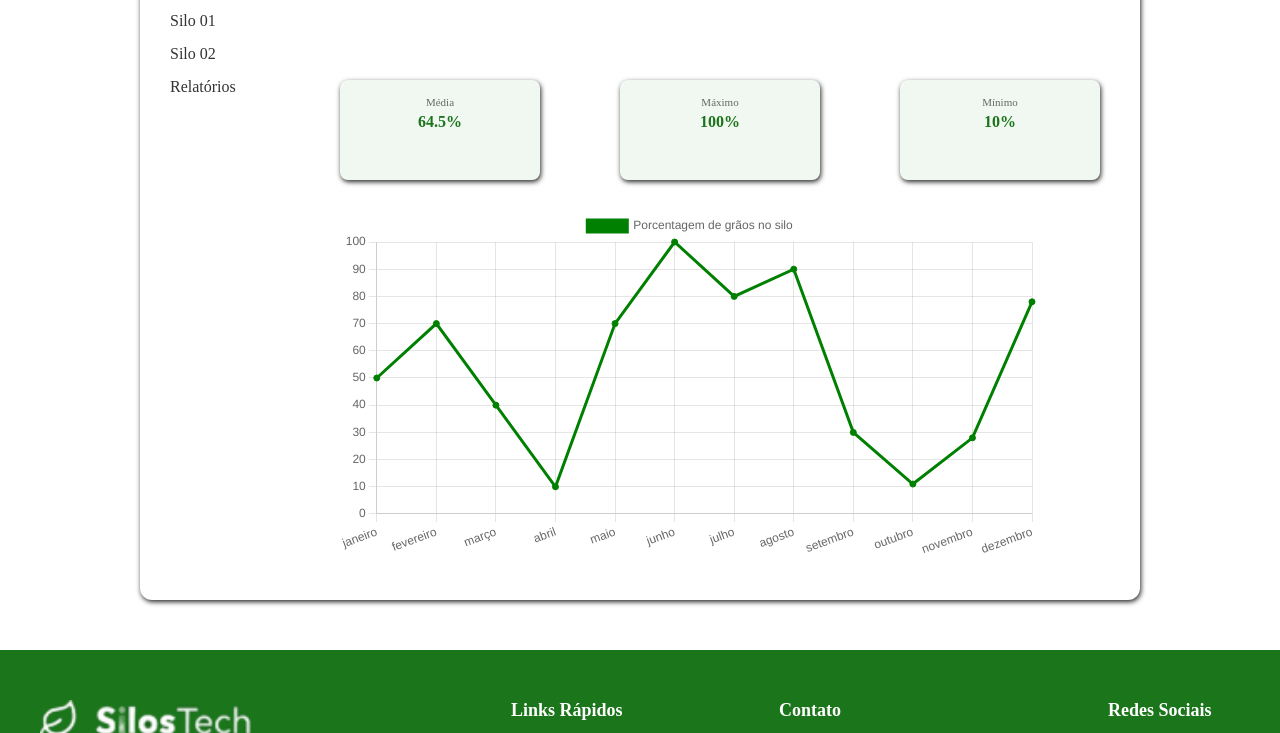
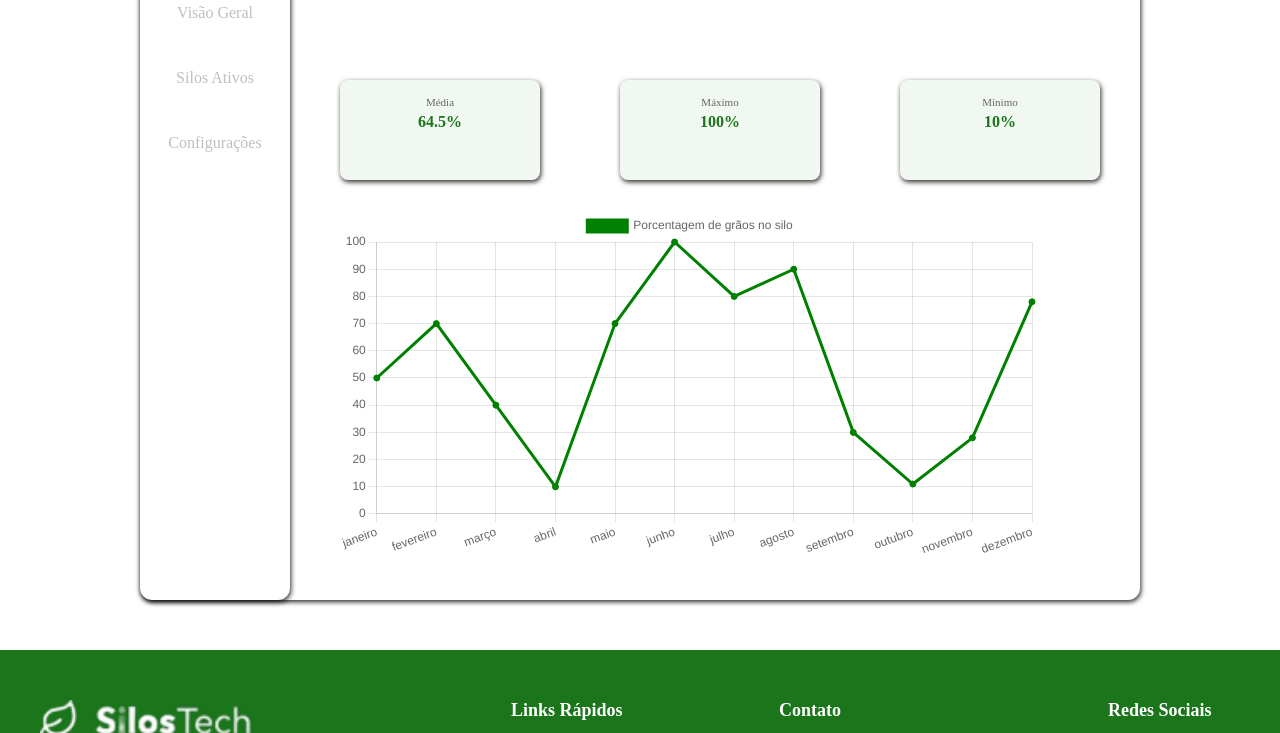
Before and after one commit to miguelvargasp/SilosTech-GP6, a plain HTML site: page Algoritmo/telas de login e cadastro/dashboard.html in a window 1280 px wide. Shown: the part 257-990 px from the top of the page. Drawn offline with nearby package versions, Linux system fonts and the light colour scheme.

Commit message:
dashboard upp visual

```diff
--- a/Algoritmo/telas de login e cadastro/dashboard.html
+++ b/Algoritmo/telas de login e cadastro/dashboard.html
@@ -15,7 +15,7 @@
       <h4><a href="index.html">Home</a></h4>
       <h4><a href="calculadora.html">Calculadoura financeira</a></h4>
       <h4><a href="dashboard.html">Dashboard </a></h4>
-      <h4><a href="#">login</a></h4>
+      <h4><a href="">login</a></h4>
       </div>
     </div>
     <h1 style="text-align: center; margin-top: 30px;" class="texto">MONITORAMENTO DE SILOS</h1>
@@ -24,10 +24,10 @@
 
         <!-- ITENS NO LADO ESQUERDO -->
         <div class="itens-esquerda">
-            <h4 style="color: #239023; font-size: 15px;">Filtros</h4>
-            <a href="#" style="color: #333;">Silo 01</a>
-            <a href="#" style="color: #333;">Silo 02</a>
-            <a href="#" style="color: #333;">Relatórios</a>
+            <img src="logo.png" alt="" srcset="">
+            <a href="#">Visão Geral</a>
+            <a href="#" >Silos Ativos</a>
+            <a href="#" >Configurações</a>
         </div>
 
         <!-- PARTE DE CIMA: KPIs -->
--- a/Algoritmo/telas de login e cadastro/style.css
+++ b/Algoritmo/telas de login e cadastro/style.css
@@ -177,13 +177,18 @@ button{
 
 .itens-esquerda {
   position: absolute;
-  left: 30px;
-  top: 40px;
+  left: 0px;
+  top: 0px;
   width: 150px;
   display: flex;
   flex-direction: column;
   gap: 15px;
+  box-shadow: 1px 2px 5px rgba(0, 0, 0, 0.842);
+  height: 660px;
+  border-radius: 12px;
 }
+
+
 
 
 .kpis-topo {
@@ -226,3 +231,17 @@ button{
   width: 100%;
   height: 100% ;
 }
+.itens-esquerda a{
+  display: flex;
+  align-items: center;
+  text-align: center;
+  justify-content: center;
+  border-radius: 12px;
+  height: 50px;
+}
+
+.itens-esquerda a:hover{
+   background-color: #befcbe;
+   color: #239023;
+  font-weight: bold;
+}
```
Also changed, not shown: Algoritmo/web-data-viz/public/cadastro2.html (+1 -5 lines).
